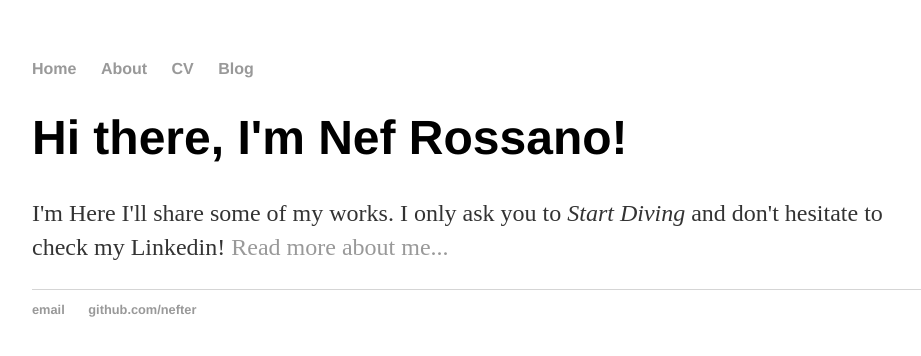
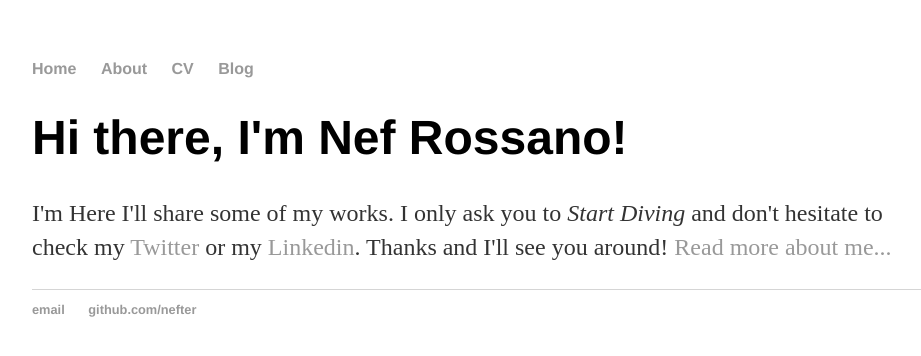
Before and after one commit to sunlinjin/nefter.github.io, a Jekyll site: the page built from index.html, in a window 1280 px wide. Shown: the top 356 px of the page, without its empty margins (160-1081 px from the left). Built offline with Jekyll 4.4.1, drawn with Linux system fonts in a browser that asks for light colours.

Commit message:
Update index.html

```diff
--- a/index.html
+++ b/index.html
@@ -4,5 +4,5 @@ title: Nef Rossano, Human Being
 ---
     		<div class="blurb">
 			<h1>Hi there, I'm Nef Rossano!</h1>
-			<p>I'm Here I'll share some of my works. I only ask you to  <em>Start Diving</em> and don't hesitate to check my <a href ="https://mx.linkedin.com/in/nefter"></a>Linkedin</a>! <a href="/about">Read more about me...</a></p>
+			<p>I'm Here I'll share some of my works. I only ask you to  <em>Start Diving</em> and don't hesitate to check my <a href ="https://twitter.com/nefter_">Twitter</a> or my <a href ="https://mx.linkedin.com/in/nefter">Linkedin</a>. Thanks and I'll see you around! <a href="/about">Read more about me...</a></p>
     		</div>
```
